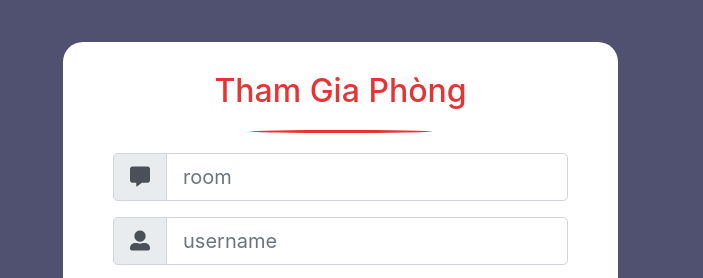
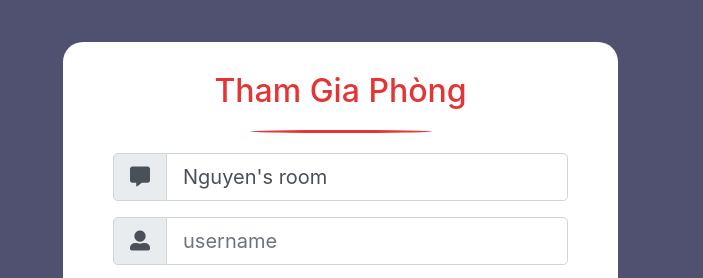
Before and after one commit to khnguyen0211/Chat-Room, a website: page app/public/index.html in a window 1280 px wide. Shown: the part 221-499 px from the top of the page, 577-1280 px from the left. Drawn offline with nearby package versions, Linux system fonts and the light colour scheme.

Commit message:
set my room

```diff
--- a/app/public/index.html
+++ b/app/public/index.html
@@ -52,6 +52,7 @@
                     name="room"
                     id="room"
                     placeholder="room"
+                    value="Nguyen's room"
                   />
                 </div>
               </div>
```
